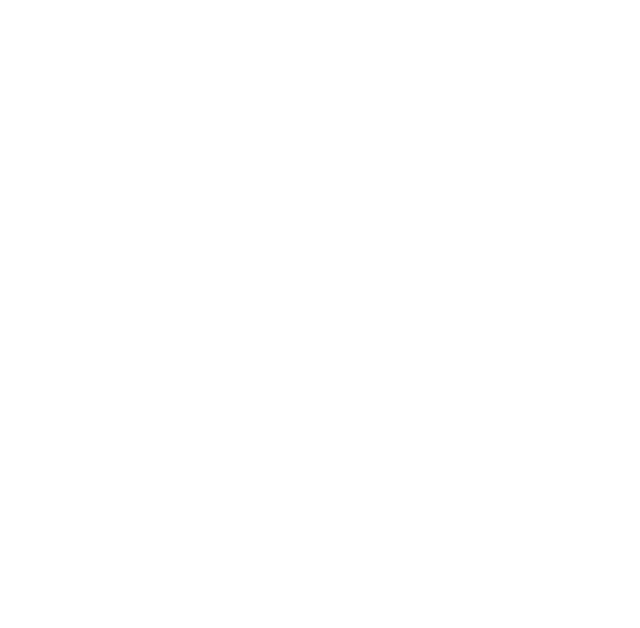
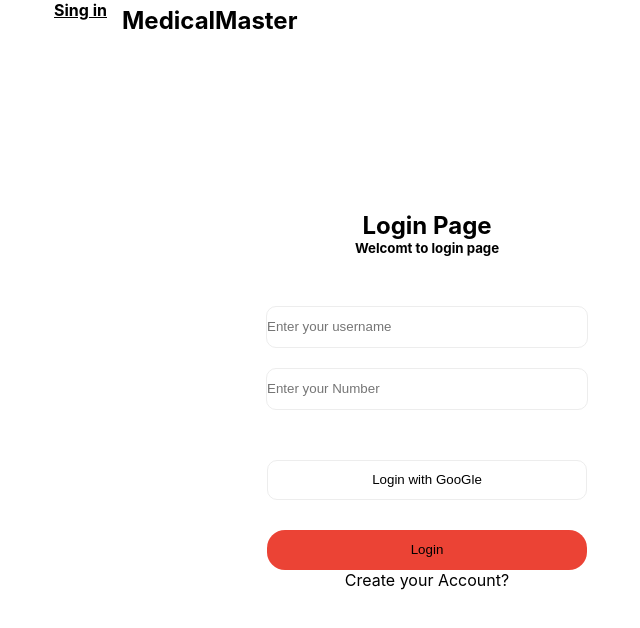
Before and after one commit to Gautam-2407/Medical, a React (Create React App) app in the folder client/: page /login in a window 1280 px wide. Before the commit this address had no page. Shown: the top 628 px of the page, without its empty margins (533-1173 px from the left). Built offline with nearby package versions, Linux system fonts and the light colour scheme; the HTML template or start-up script is replaced by a standard one.

Commit message:
some changes

```diff
--- a/client/src/App.js
+++ b/client/src/App.js
@@ -10,7 +10,7 @@
   return (
     <div className="App">
       <Routes>
-        <Route path="/" Component={Login} />
+        <Route path="/login" Component={Login} />
         <Route path="/dashboard" Component={Dashboard} />
         <Route path="/Home" Component={Home} />
         <Route path="/Bodytest" Component={Bodytest} />
--- a/client/src/pages/login/Login.js
+++ b/client/src/pages/login/Login.js
@@ -27,12 +27,9 @@
     return (
         <div className="login-container">
             <div className="login-wrapper">
-                <div className="login">
                 <div className='login-left'>
                     <h4>Sing in</h4>
-                </div>
-                </div>
-
+                 </div>
                 <div className='login-right'>
                 <div className="login-logo">
                     <p>MedicalMaster</p>
--- a/client/src/pages/login/login.css
+++ b/client/src/pages/login/login.css
@@ -18,13 +18,17 @@
 .login-wrapper {
     display: grid;
     grid-template-columns: 50% 50%;
-
+    width:100vw;
+    height: 100vh;
 }
 
+
+
 .login-logo{
+    display: flex;
     font-size:1.5rem;
-    text-shadow: 2px 6px 4px red;
     font-weight: bolder;
+    margin-left:15px;
 }
 
 .login-head{
@@ -32,9 +36,11 @@
 }
 
 .login-right{
-    margin-top:150px;
-    text-align: start;
+
     align-items: center;
+    display: flex;
+    display: grid;
+    grid-template-rows: 5% 90%;
 }
 
 
@@ -103,9 +109,8 @@
 
 
 .login-left{
-    margin-left:700px;
     font-size: 1rem;
-    height:30px;
-    width:80px;
+    text-align: end;
     text-decoration: underline;
+
 }
```
